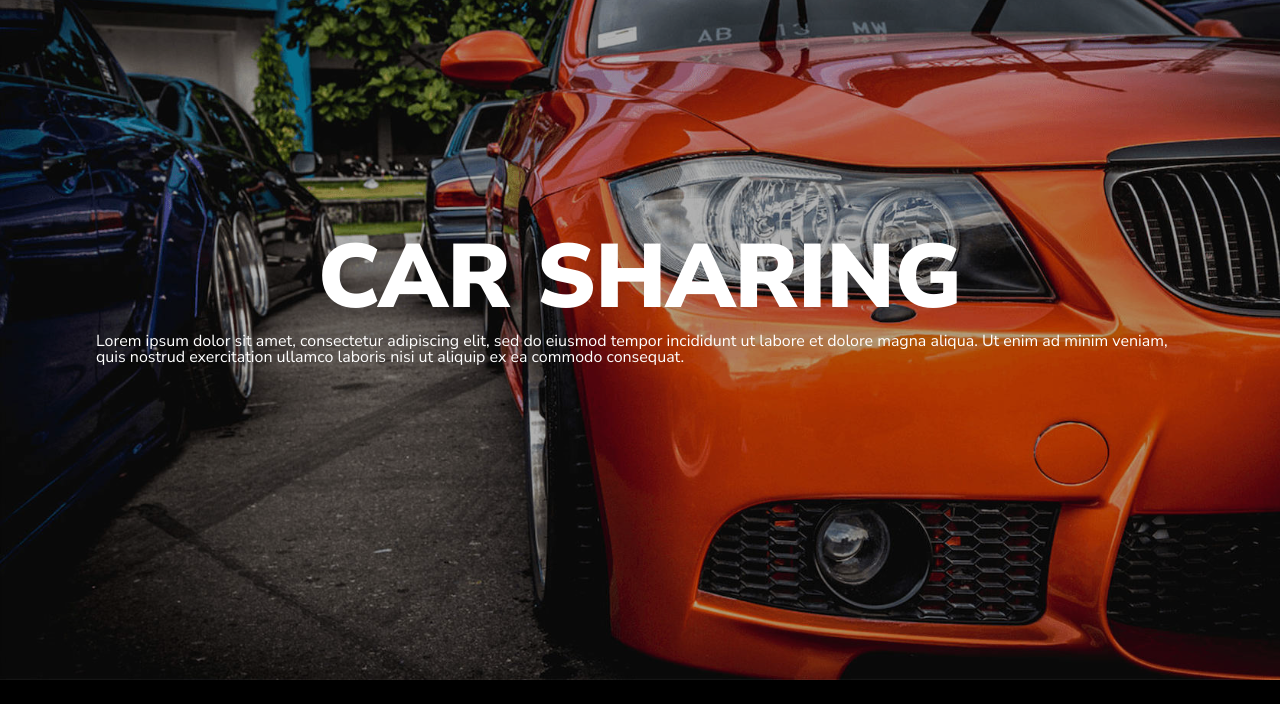
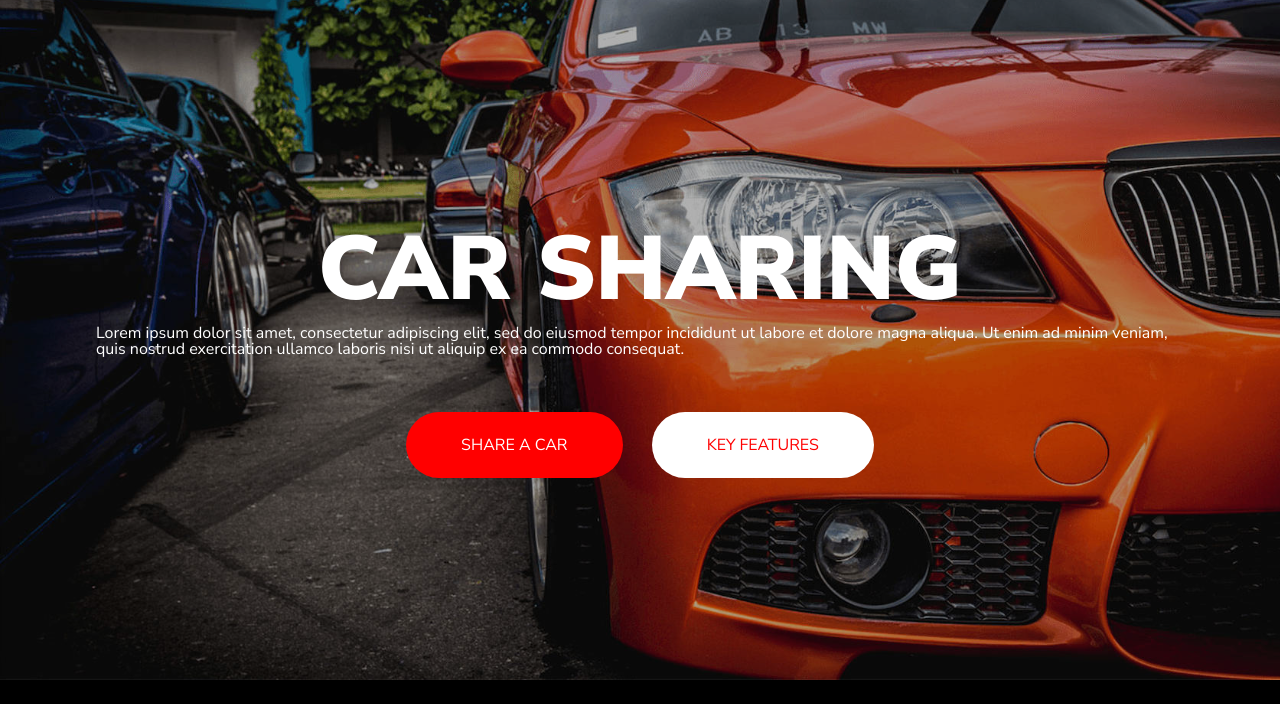
Before and after one commit to knapora/carsharing, a plain HTML site: page 01_Car_Sharing/index.html in a window 1280 px wide. Shown: the part 96-800 px from the top of the page. Drawn offline with Linux system fonts and the light colour scheme.

Commit message:
added buttons and  styling

```diff
--- a/01_Car_Sharing/css/style.css
+++ b/01_Car_Sharing/css/style.css
@@ -1,5 +1,7 @@
 :root {
     --main-color: #FF0000;
+    --accent-color: white;
+    --main-text-color: #000000;
 }
 
 * {
@@ -110,3 +112,26 @@ header {
     font-size: 16px;
     margin-bottom: 80px;
 }
+.buttons {
+    font-size: 16px;
+}
+
+.button {
+    padding: 22px 55px;
+    border-radius: 40px;
+    text-decoration: none;
+}
+
+.button-alert {
+    background-color: var(--main-color);
+    color: var(--accent-color)
+}
+
+.button-info {
+    background-color: var(--accent-color);
+    color: var(--main-color);
+}
+
+.space-right {
+    margin-right: 25px;
+}
--- a/01_Car_Sharing/index.html
+++ b/01_Car_Sharing/index.html
@@ -41,7 +41,10 @@
                     ad minim veniam, quis nostrud exercitation ullamco laboris nisi ut
                     aliquip ex ea commodo consequat.
                 </article>
-
+                <section class="buttons">
+                    <a href="" class="button button-alert space-right">SHARE A CAR</a>
+                    <a href="" class="button button-info">KEY FEATURES</a>
+                  </section>
             </div>
         </div>
     </header>
```
